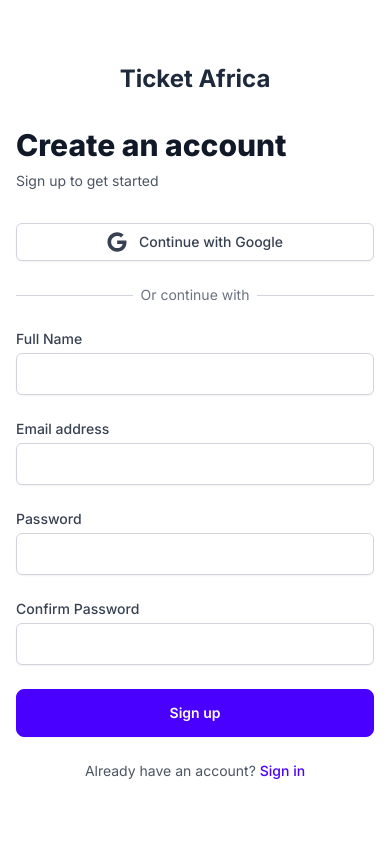
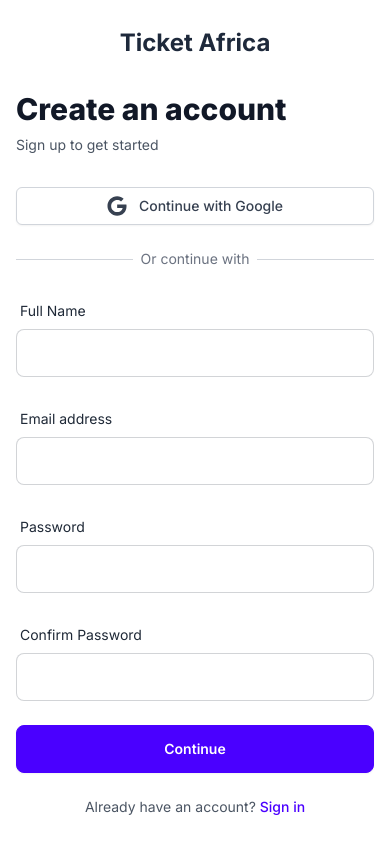
Before and after one commit to bckflpboys/ticket-africa, a Next.js app: page /auth/signup in a window 390 px wide. Built offline with nearby package versions, Linux system fonts and the light colour scheme.

Commit message:
email code verification on signup

```diff
--- /dev/null
+++ b/src/app/api/auth/send-verification/route.ts
@@ -0,0 +1,99 @@
+import { NextResponse } from 'next/server';
+import { connectToDB } from '@/lib/mongoose';
+import VerificationCode from '@/models/VerificationCode';
+import EkiliRelay from 'ekilirelay';
+import User from '@/models/User';
+
+const mailer = new EkiliRelay(process.env.EKILI_RELAY_API_KEY!);
+
+function generateVerificationCode() {
+  return Math.floor(100000 + Math.random() * 900000).toString();
+}
+
+const emailStyles = `
+  body { font-family: Arial, sans-serif; line-height: 1.6; color: #333; }
+  .container { max-width: 600px; margin: 0 auto; padding: 20px; }
+  .header { background: #7C3AED; color: white; padding: 20px; text-align: center; border-radius: 8px 8px 0 0; }
+  .content { background: #fff; padding: 20px; border: 1px solid #e5e7eb; border-radius: 0 0 8px 8px; }
+  .footer { text-align: center; margin-top: 20px; padding: 20px; color: #666; font-size: 14px; }
+  .code { font-size: 32px; font-weight: bold; text-align: center; color: #7C3AED; margin: 20px 0; letter-spacing: 4px; }
+`;
+
+export async function POST(request: Request) {
+  try {
+    const { email, name } = await request.json();
+
+    if (!email) {
+      return NextResponse.json({ error: 'Email is required' }, { status: 400 });
+    }
+
+    await connectToDB();
+
+    // Check if user already exists
+    const existingUser = await User.findOne({ email });
+    if (existingUser) {
+      return NextResponse.json(
+        { error: 'Email already registered' },
+        { status: 400 }
+      );
+    }
+
+    // Generate verification code
+    const code = generateVerificationCode();
+
+    // Save code to database
+    await VerificationCode.findOneAndUpdate(
+      { email },
+      { code },
+      { upsert: true, new: true }
+    );
+
+    // Send verification email
+    const emailHtml = `
+      <!DOCTYPE html>
+      <html>
+        <head>
+          <style>${emailStyles}</style>
+        </head>
+        <body>
+          <div class="container">
+            <div class="header">
+              <h2>Verify Your Email Address</h2>
+            </div>
+            <div class="content">
+              <p>Hello${name ? ' ' + name : ''},</p>
+              <p>Thank you for signing up with Ticket Africa. To complete your registration, please use the following verification code:</p>
+
+              <div class="code">${code}</div>
+
+              <p>This code will expire in 10 minutes for security reasons.</p>
+              <p>If you didn't request this code, you can safely ignore this email.</p>
+            </div>
+            <div class="footer">
+              <p>Best regards,<br>The Ticket Africa Team</p>
+            </div>
+          </div>
+        </body>
+      </html>
+    `;
+
+    const response = await mailer.sendEmail(
+      email,
+      'Verify Your Email - Ticket Africa',
+      emailHtml,
+      'From: Ticket Africa <noreply@ticketafrica.com>'
+    );
+
+    if (response.status !== 'success') {
+      throw new Error('Failed to send verification email');
+    }
+
+    return NextResponse.json({ message: 'Verification code sent' });
+  } catch (error: any) {
+    console.error('Error sending verification code:', error);
+    return NextResponse.json(
+      { error: 'Failed to send verification code' },
+      { status: 500 }
+    );
+  }
+}
--- a/src/app/auth/signup/page.tsx
+++ b/src/app/auth/signup/page.tsx
@@ -11,47 +11,111 @@
   const router = useRouter();
   const [isLoading, setIsLoading] = useState(false);
   const [error, setError] = useState('');
+  const [step, setStep] = useState<'details' | 'verification'>('details');
+  const [verificationCode, setVerificationCode] = useState('');
+
+  const [formData, setFormData] = useState({
+    name: '',
+    email: '',
+    password: '',
+    confirmPassword: ''
+  });
+
+  const handleChange = (e: React.ChangeEvent<HTMLInputElement>) => {
+    const { name, value } = e.target;
+    setFormData(prev => ({
+      ...prev,
+      [name]: value
+    }));
+  };
+
+  const handleSendVerification = async () => {
+    setIsLoading(true);
+    setError('');
+
+    try {
+      const res = await fetch('/api/auth/send-verification', {
+        method: 'POST',
+        headers: {
+          'Content-Type': 'application/json',
+        },
+        body: JSON.stringify({
+          email: formData.email,
+          name: formData.name,
+        }),
+      });
+
+      const data = await res.json();
+
+      if (!res.ok) {
+        throw new Error(data.error || 'Failed to send verification code');
+      }
+
+      setStep('verification');
+    } catch (error: any) {
+      setError(error.message);
+    } finally {
+      setIsLoading(false);
+    }
+  };
 
   const handleSubmit = async (e: React.FormEvent<HTMLFormElement>) => {
     e.preventDefault();
     setIsLoading(true);
     setError('');
 
-    const formData = new FormData(e.currentTarget);
-    const name = formData.get('name') as string;
-    const email = formData.get('email') as string;
-    const password = formData.get('password') as string;
-    const confirmPassword = formData.get('confirmPassword') as string;
-
-    if (password !== confirmPassword) {
+    if (step === 'details') {
+      if (formData.password !== formData.confirmPassword) {
         setError('Passwords do not match');
         setIsLoading(false);
         return;
       }
+      await handleSendVerification();
+      return;
+    }
 
     try {
-      const res = await fetch('/api/auth/signup', {
+      // Verify the code
+      const verifyRes = await fetch('/api/auth/verify-code', {
         method: 'POST',
         headers: {
           'Content-Type': 'application/json',
         },
         body: JSON.stringify({
-          name,
-          email,
-          password,
+          email: formData.email,
+          code: verificationCode,
         }),
       });
 
-      const data = await res.json();
+      const verifyData = await verifyRes.json();
 
-      if (!res.ok) {
-        throw new Error(data.message || 'Something went wrong');
+      if (!verifyRes.ok) {
+        throw new Error(verifyData.error || 'Invalid verification code');
       }
 
-      // Sign in the user after successful registration
+      // Create the account
+      const signupRes = await fetch('/api/auth/signup', {
+        method: 'POST',
+        headers: {
+          'Content-Type': 'application/json',
+        },
+        body: JSON.stringify({
+          name: formData.name,
+          email: formData.email,
+          password: formData.password,
+        }),
+      });
+
+      const signupData = await signupRes.json();
+
+      if (!signupRes.ok) {
+        throw new Error(signupData.message || 'Something went wrong');
+      }
+
+      // Sign in the user
       const result = await signIn('credentials', {
-        email,
-        password,
+        email: formData.email,
+        password: formData.password,
         redirect: false,
       });
 
@@ -62,7 +126,7 @@
         router.refresh();
       }
     } catch (error: any) {
-      setError(error.message || 'Something went wrong');
+      setError(error.message);
     } finally {
       setIsLoading(false);
     }
@@ -74,10 +138,12 @@
 
   return (
     <AuthLayout
-      title="Create an account"
-      subtitle="Sign up to get started"
+      title={step === 'details' ? "Create an account" : "Verify your email"}
+      subtitle={step === 'details' ? "Sign up to get started" : "Enter the verification code sent to your email"}
     >
       <div className="space-y-6">
+        {step === 'details' && (
+          <>
             {/* Google Sign Up */}
             <button
               onClick={handleGoogleSignIn}
@@ -95,6 +161,8 @@
                 <span className="px-2 bg-white text-gray-500">Or continue with</span>
               </div>
             </div>
+          </>
+        )}
 
         <form onSubmit={handleSubmit} className="space-y-6">
           {error && (
@@ -103,79 +171,108 @@
             </div>
           )}
 
-          <div>
-            <label htmlFor="name" className="block text-sm font-medium text-gray-700">
-              Full Name
+          {step === 'details' ? (
+            <>
+              <div className="form-control">
+                <label className="label">
+                  <span className="label-text">Full Name</span>
                 </label>
-            <div className="mt-1">
                 <input
-                id="name"
+                  type="text"
                   name="name"
-                type="text"
-                autoComplete="name"
+                  value={formData.name}
+                  onChange={handleChange}
+                  className="input input-bordered w-full"
                   required
-                className="appearance-none block w-full px-3 py-2 border border-gray-300 rounded-md shadow-sm placeholder-gray-400 focus:outline-none focus:ring-primary-500 focus:border-primary-500 sm:text-sm"
                 />
               </div>
+
+              <div className="form-control">
+                <label className="label">
+                  <span className="label-text">Email address</span>
+                </label>
+                <input
+                  type="email"
+                  name="email"
+                  value={formData.email}
+                  onChange={handleChange}
+                  className="input input-bordered w-full"
+                  required
+                />
               </div>
 
-          <div>
-            <label htmlFor="email" className="block text-sm font-medium text-gray-700">
-              Email address
+              <div className="form-control">
+                <label className="label">
+                  <span className="label-text">Password</span>
                 </label>
-            <div className="mt-1">
                 <input
-                id="email"
-                name="email"
-                type="email"
-                autoComplete="email"
+                  type="password"
+                  name="password"
+                  value={formData.password}
+                  onChange={handleChange}
+                  className="input input-bordered w-full"
                   required
-                className="appearance-none block w-full px-3 py-2 border border-gray-300 rounded-md shadow-sm placeholder-gray-400 focus:outline-none focus:ring-primary-500 focus:border-primary-500 sm:text-sm"
                 />
               </div>
-          </div>
 
-          <div>
-            <label htmlFor="password" className="block text-sm font-medium text-gray-700">
-              Password
+              <div className="form-control">
+                <label className="label">
+                  <span className="label-text">Confirm Password</span>
                 </label>
-            <div className="mt-1">
                 <input
-                id="password"
-                name="password"
                   type="password"
-                autoComplete="new-password"
+                  name="confirmPassword"
+                  value={formData.confirmPassword}
+                  onChange={handleChange}
+                  className="input input-bordered w-full"
                   required
-                className="appearance-none block w-full px-3 py-2 border border-gray-300 rounded-md shadow-sm placeholder-gray-400 focus:outline-none focus:ring-primary-500 focus:border-primary-500 sm:text-sm"
                 />
               </div>
-          </div>
-
-          <div>
-            <label htmlFor="confirmPassword" className="block text-sm font-medium text-gray-700">
-              Confirm Password
+            </>
+          ) : (
+            <div className="space-y-4">
+              <p className="text-sm text-gray-600">
+                We've sent a verification code to {formData.email}
+              </p>
+              <div className="form-control">
+                <label className="label">
+                  <span className="label-text">Verification Code</span>
                 </label>
-            <div className="mt-1">
                 <input
-                id="confirmPassword"
-                name="confirmPassword"
-                type="password"
-                autoComplete="new-password"
+                  type="text"
+                  value={verificationCode}
+                  onChange={(e) => setVerificationCode(e.target.value)}
+                  placeholder="Enter 6-digit code"
+                  className="input input-bordered w-full text-center text-2xl tracking-wider"
+                  maxLength={6}
                   required
-                className="appearance-none block w-full px-3 py-2 border border-gray-300 rounded-md shadow-sm placeholder-gray-400 focus:outline-none focus:ring-primary-500 focus:border-primary-500 sm:text-sm"
                 />
               </div>
+              <button
+                type="button"
+                onClick={handleSendVerification}
+                className="text-primary hover:text-primary/80 text-sm"
+                disabled={isLoading}
+              >
+                Resend Code
+              </button>
             </div>
+          )}
 
-          <div>
           <button
             type="submit"
             disabled={isLoading}
             className="btn btn-primary w-full text-white normal-case"
           >
-              {isLoading ? 'Creating account...' : 'Sign up'}
+            {isLoading ? (
+              <>
+                <span className="loading loading-spinner"></span>
+                {step === 'details' ? 'Sending Code...' : 'Verifying...'}
+              </>
+            ) : (
+              step === 'details' ? 'Continue' : 'Verify & Create Account'
+            )}
           </button>
-          </div>
         </form>
 
         <p className="text-center text-sm text-gray-600">
--- /dev/null
+++ b/src/models/VerificationCode.ts
@@ -0,0 +1,21 @@
+import mongoose from 'mongoose';
+
+const verificationCodeSchema = new mongoose.Schema({
+  email: {
+    type: String,
+    required: true,
+  },
+  code: {
+    type: String,
+    required: true,
+  },
+  createdAt: {
+    type: Date,
+    default: Date.now,
+    expires: 600, // The document will be automatically deleted after 10 minutes
+  },
+});
+
+const VerificationCode = mongoose.models.VerificationCode || mongoose.model('VerificationCode', verificationCodeSchema);
+
+export default VerificationCode;
```
Also changed, not shown: src/app/api/auth/verify-code/route.ts (added, +47 -0 lines). Lines whose indentation alone changed are shown as unchanged.
